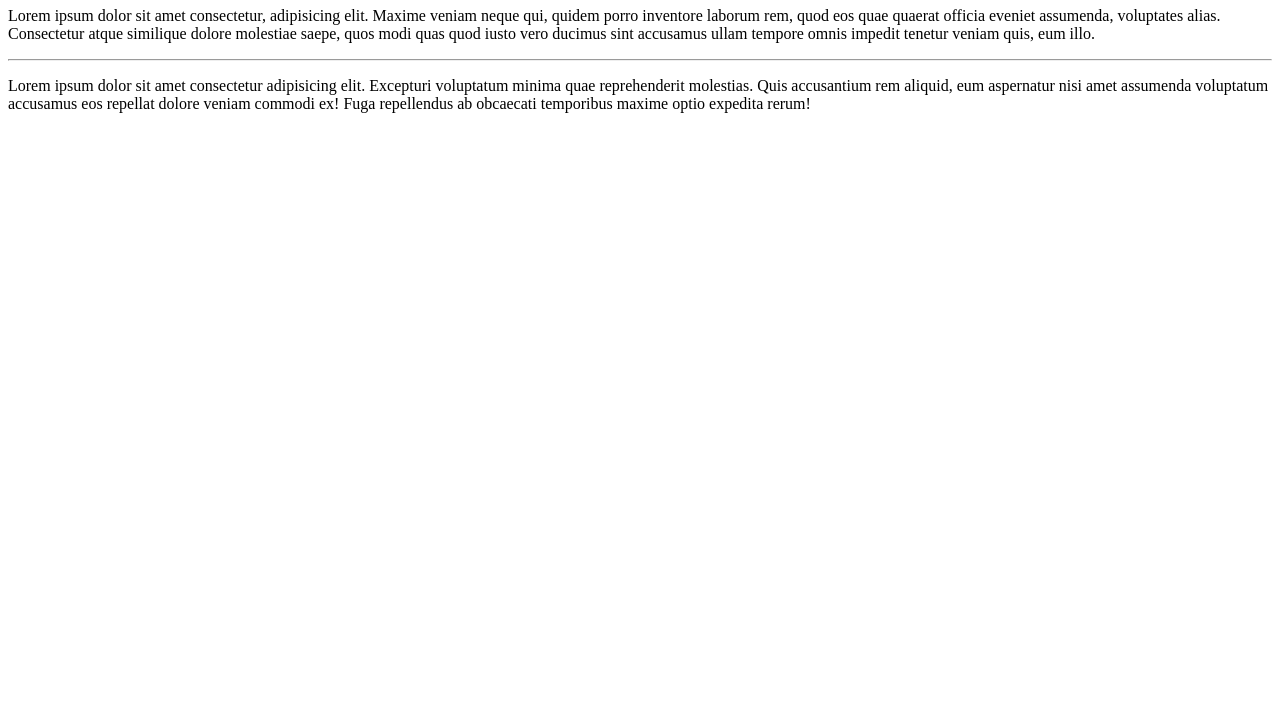
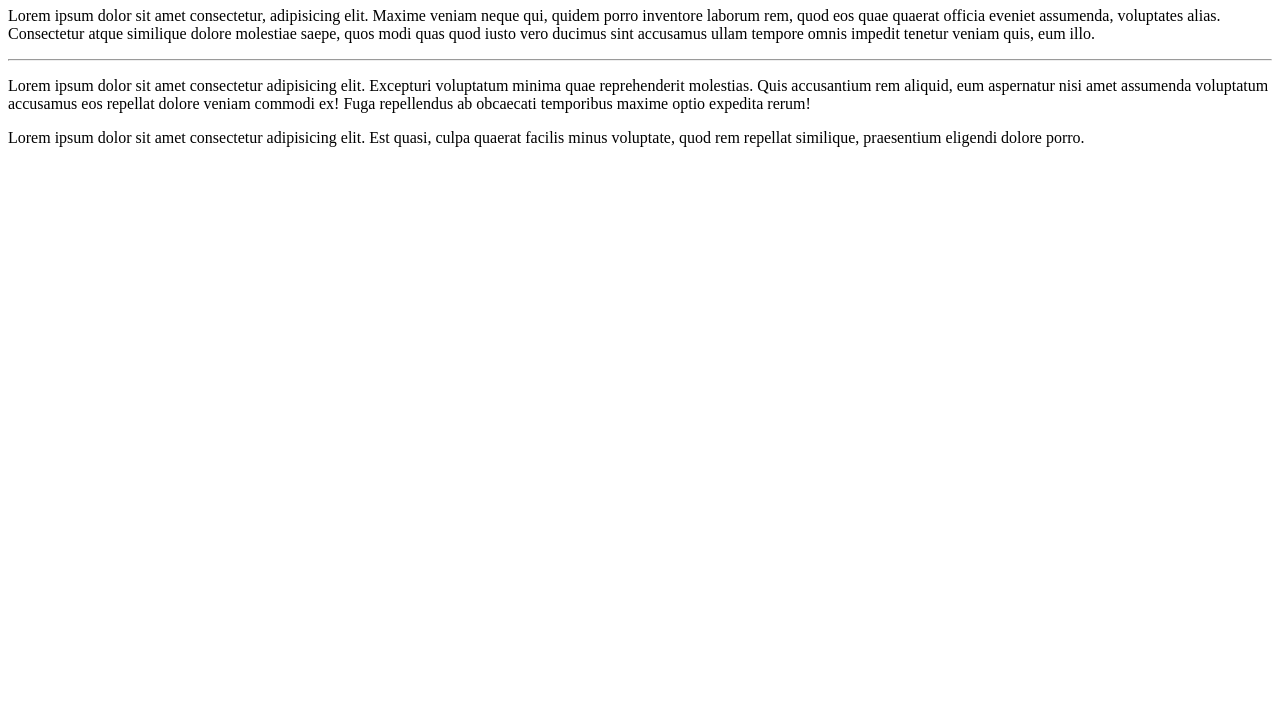
Before and after one commit to Aryanmridha13/WEBDEV13, a plain HTML site: page html/new.html in a window 1280 px wide. Shown: the part 73-800 px from the top of the page. Drawn offline with Linux system fonts and the light colour scheme.

Commit message:
paragraph

```diff
--- a/html/new.html
+++ b/html/new.html
@@ -14,6 +14,7 @@
 
 <p>Lorem ipsum dolor sit amet consectetur adipisicing elit. Excepturi voluptatum minima quae reprehenderit molestias. Quis accusantium rem aliquid, eum aspernatur nisi amet assumenda voluptatum accusamus eos repellat dolore veniam commodi ex! Fuga repellendus ab obcaecati temporibus maxime optio expedita rerum!</p>
 
+<p>Lorem ipsum dolor sit amet consectetur adipisicing elit. Est quasi, culpa quaerat facilis minus voluptate, quod rem repellat similique, praesentium eligendi dolore porro.</p>
 
 
 </body>
```
